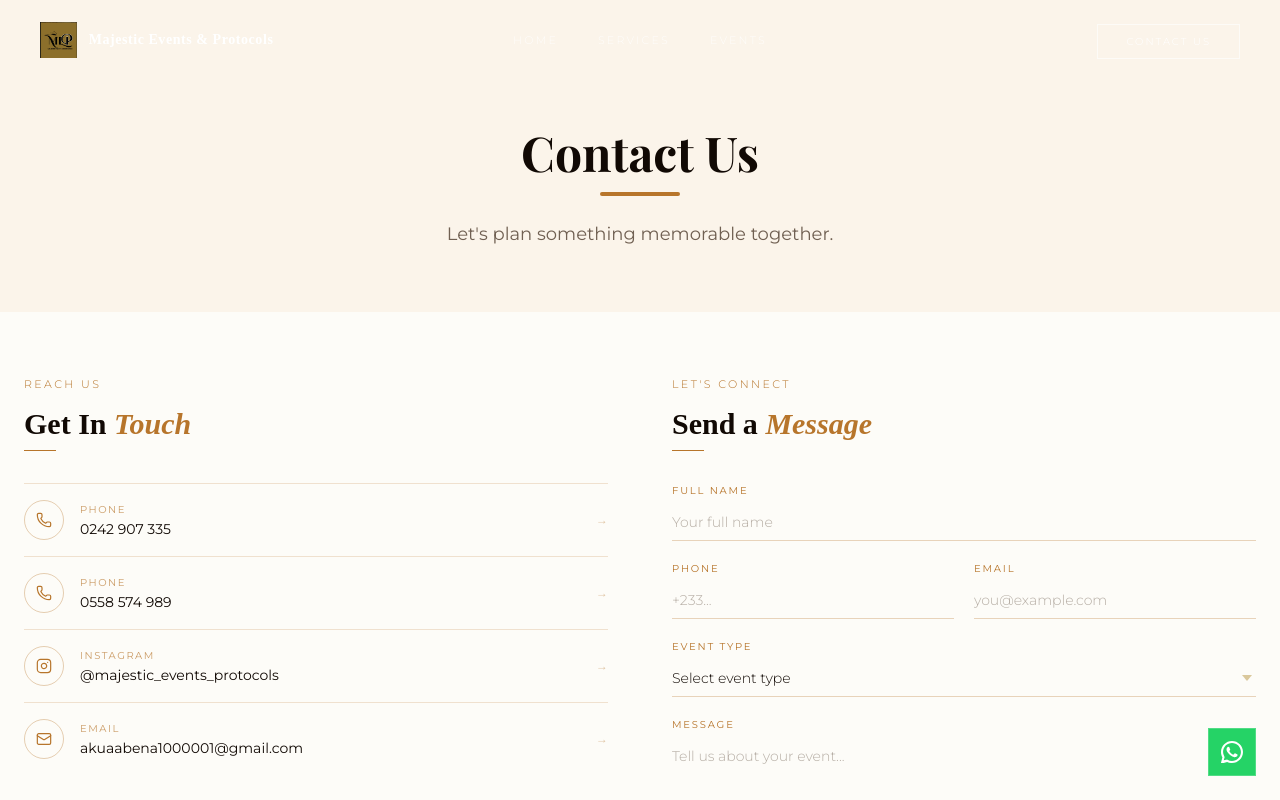
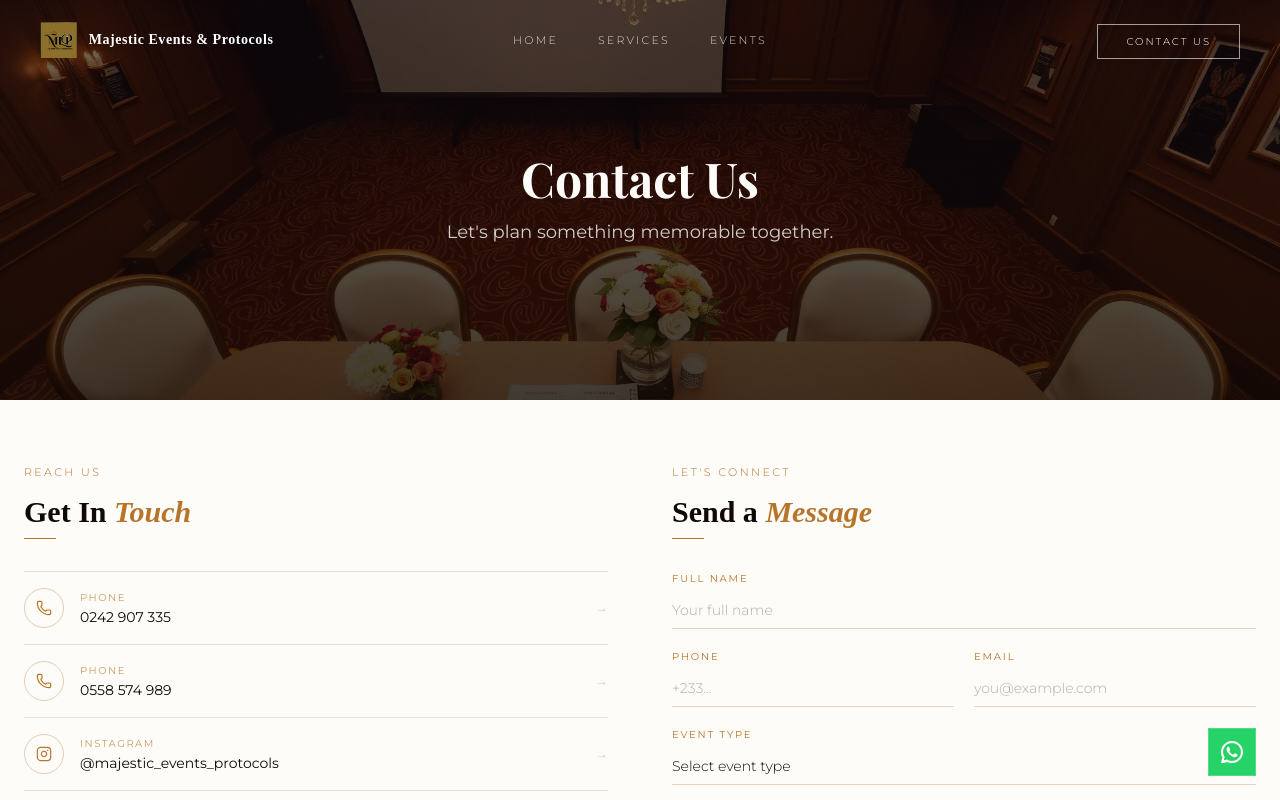
Before and after one commit to Mmabiaa/Majestic-Event-Protocols, a React (Vite) app in the folder ui/: page /contact in a window 1280 px wide. Shown: the top 800 px of the page. Built offline with nearby package versions, Linux system fonts and the light colour scheme; a web font is replaced by a local one.

Commit message:
ref(contact hero): update ui to match other hero ui

```diff
--- a/ui/src/components/pages/contact/ContactHero.tsx
+++ b/ui/src/components/pages/contact/ContactHero.tsx
@@ -1,12 +1,16 @@
+import heroImg from "@/assets/hero-services.jpg";
 export function ContactHero() {
   return (
-    <section className="pt-32 pb-16 px-6 bg-warm">
-      <div className="max-w-3xl mx-auto text-center">
-        <h1 className="font-heading text-4xl md:text-5xl font-bold text-foreground mb-4">
+    <section className="relative h-[50vh] min-h-[400px] flex items-center justify-center overflow-hidden">
+      <div className="absolute inset-0">
+        <img src={heroImg} alt="Event planning" className="w-full h-full object-cover" width={1920} height={800} />
+        <div className="absolute inset-0 bg-gradient-to-b from-foreground/60 to-foreground/80" />
+      </div>
+      <div className="relative z-10 text-center px-6 max-w-3xl mx-auto">
+        <h1 className="font-heading text-4xl md:text-5xl font-bold text-background mb-4 animate-fade-in-up">
           Contact Us
         </h1>
-        <div className="w-20 h-1 bg-gold mx-auto mb-6 rounded-full" />
-        <p className="text-muted-foreground text-lg">
+        <p className="text-background/80 text-lg animate-fade-in-up opacity-0 animation-delay-200">
           Let's plan something memorable together.
         </p>
       </div>
```
